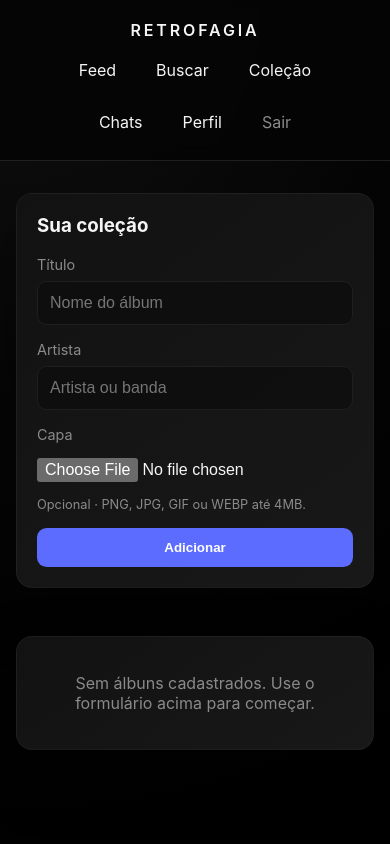
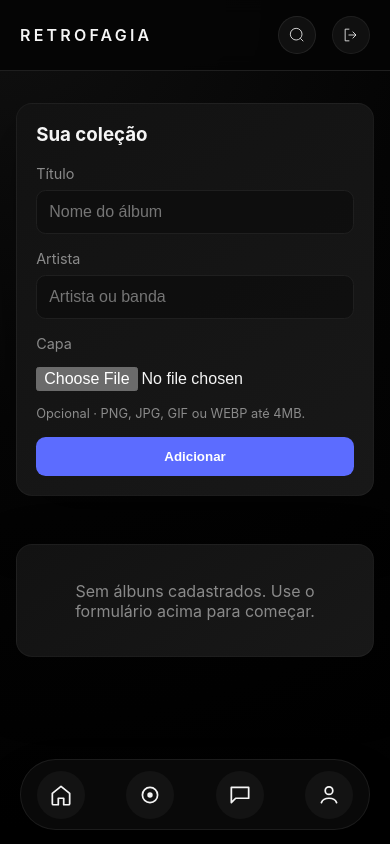
Before and after one commit to jorgerpg/retrofagia, a Flask app: page /albums in a window 390 px wide. Run offline with Flask 3, Linux system fonts and the light colour scheme; the visitor is signed in with stand-in values (Sample User, id 1); data that the repository does not hold is empty; some libraries are stand-ins or nearby versions.

Commit message:
improved responsive

```diff
--- a/app/static/style.css
+++ b/app/static/style.css
@@ -23,6 +23,19 @@ body {
   font-family: "Inter", "Helvetica Neue", Arial, sans-serif;
   background: radial-gradient(circle at top left, #111 0%, #050505 45%, #000 100%);
   color: var(--text);
+  padding-bottom: 88px;
+}
+
+.sr-only {
+  position: absolute;
+  width: 1px;
+  height: 1px;
+  padding: 0;
+  margin: -1px;
+  overflow: hidden;
+  clip: rect(0, 0, 0, 0);
+  white-space: nowrap;
+  border: 0;
 }
 
 a {
@@ -38,6 +51,8 @@ a:hover {
   display: flex;
   justify-content: space-between;
   align-items: center;
+  flex-wrap: wrap;
+  gap: 1rem;
   padding: 1.25rem 2rem;
   background: rgba(5, 5, 5, 0.9);
   border-bottom: 1px solid var(--border);
@@ -49,28 +64,109 @@ a:hover {
 
 .brand {
   font-weight: 600;
-  letter-spacing: 0.18rem;
+  letter-spacing: 0.2rem;
   text-transform: uppercase;
 }
 
-.nav-links {
+.brand-row {
+  display: flex;
+  align-items: center;
+  gap: 0.75rem;
+  flex: 1 1 220px;
+  min-width: 0;
+  justify-content: space-between;
+}
+
+.search-button,
+.logout-button {
+  display: inline-flex;
+  align-items: center;
+  justify-content: center;
+  width: 40px;
+  height: 40px;
+  border-radius: 999px;
+  border: 1px solid rgba(255, 255, 255, 0.08);
+  background: rgba(255, 255, 255, 0.05);
+  transition: background 160ms ease, border-color 160ms ease, transform 160ms ease;
+}
+
+.search-button:hover,
+.search-button:focus-visible,
+.logout-button:hover,
+.logout-button:focus-visible {
+  background: rgba(92, 108, 255, 0.18);
+  border-color: rgba(92, 108, 255, 0.4);
+}
+
+.logout-button {
+  margin-left: auto;
+  border-color: rgba(255, 255, 255, 0.06);
+}
+
+.logout-button:hover,
+.logout-button:focus-visible {
+  background: rgba(255, 92, 138, 0.2);
+  border-color: rgba(255, 92, 138, 0.5);
+}
+
+.search-button svg,
+.logout-button svg {
+  width: 20px;
+  height: 20px;
+  stroke: currentColor;
+  fill: none;
+}
+
+.bottom-nav {
+  position: fixed;
+  bottom: 16px;
+  left: 50%;
+  transform: translateX(-50%);
   display: flex;
   gap: 1rem;
-  align-items: center;
+  padding: 0.75rem 1.4rem;
+  background: rgba(10, 10, 10, 0.92);
+  border-radius: 999px;
+  border: 1px solid rgba(255, 255, 255, 0.08);
+  box-shadow: 0 24px 40px rgba(0, 0, 0, 0.45);
+  backdrop-filter: blur(14px);
+  z-index: 11;
+  width: min(420px, calc(100% - 3rem));
 }
 
-.nav-links a {
-  padding: 0.5rem 0.75rem;
-  border-radius: 0.5rem;
-  transition: background 160ms ease;
+.bottom-nav-item {
+  display: inline-flex;
+  align-items: center;
+  justify-content: center;
+  width: 52px;
+  height: 52px;
+  border-radius: 999px;
+  border: 1px solid transparent;
+  background: rgba(255, 255, 255, 0.04);
+  transition: background 160ms ease, border-color 160ms ease, transform 160ms ease;
 }
 
-.nav-links a:hover {
-  background: rgba(92, 108, 255, 0.16);
+.bottom-nav-item:hover,
+.bottom-nav-item:focus-visible {
+  background: rgba(92, 108, 255, 0.2);
+  border-color: rgba(92, 108, 255, 0.35);
 }
 
-.nav-links .logout {
-  color: var(--muted);
+.bottom-nav-item svg {
+  width: 26px;
+  height: 26px;
+  stroke: currentColor;
+  stroke-width: 1.6;
+  stroke-linecap: round;
+  stroke-linejoin: round;
+  fill: none;
+}
+
+.bottom-nav-item.avatar img {
+  width: 100%;
+  height: 100%;
+  border-radius: 999px;
+  object-fit: cover;
 }
 
 .content {
@@ -730,36 +841,111 @@ button.ghost.danger:hover,
   }
 }
 
-@media (max-width: 600px) {
+@media (max-width: 720px) {
+  body {
+    padding-bottom: 96px;
+  }
+
   .topbar {
-    flex-direction: column;
+    padding: 1rem 1.25rem;
+  }
+
+  .brand-row {
+    flex: 1 1 auto;
+  }
+
+  .search-button,
+  .logout-button {
+    width: 38px;
+    height: 38px;
+  }
+
+  .bottom-nav {
+    width: calc(100% - 2.5rem);
+    bottom: 14px;
+    padding: 0.65rem 1rem;
+    justify-content: space-between;
+  }
+
+  .bottom-nav-item {
+    width: 48px;
+    height: 48px;
+  }
+
+  .content {
+    padding-bottom: 4rem;
+  }
+
+  .card {
+    padding: 1rem;
+  }
+
+  .form {
+    gap: 1rem;
+  }
+
+  .review-card {
     gap: 0.75rem;
   }
 
-  .nav-links {
+  .review-card header {
     flex-wrap: wrap;
-    justify-content: center;
+    gap: 0.6rem;
   }
 
+  .review-rating {
+    order: 2;
+    width: 100%;
+    display: flex;
+    flex-wrap: wrap;
+    gap: 0.18rem;
+  }
+
+  .review-album {
+    grid-template-columns: minmax(0, 68px) minmax(0, 1fr);
+    gap: 0.75rem;
+  }
+
+  .review-album img {
+    width: 68px;
+    height: 68px;
+  }
+
+  .album-card {
+    grid-template-columns: 60px 1fr;
+    gap: 0.75rem;
+  }
+
+  .album-card form {
+    grid-column: 1 / -1;
+    justify-self: end;
+  }
+
+  .album-card .album-link,
+  .album-card img,
+  .album-cover-placeholder {
+    width: 60px;
+    height: 60px;
+  }
+
+  .album-cover-placeholder.large {
+    max-width: 180px;
+  }
+}
+
+@media (max-width: 600px) {
   .content {
     padding: 0 1rem 2rem;
   }
 
   .card {
-    padding: 1.25rem;
-  }
-
-  .review-album {
-    grid-template-columns: 72px 1fr;
-  }
-
-  .album-card {
-    grid-template-columns: 72px 1fr auto;
+    padding: 1.2rem;
   }
 
   .review-footer {
     flex-direction: column;
     align-items: flex-start;
+    gap: 0.5rem;
   }
 
   .inline-comment {
--- a/app/templates/base.html
+++ b/app/templates/base.html
@@ -8,16 +8,22 @@
   </head>
   <body>
     <header class="topbar">
-      <div class="brand">retrofagia</div>
+      <div class="brand-row">
+        <div class="brand">retrofagia</div>
+        {% if current_user.is_authenticated %}
+        <a href="{{ url_for('main.search') }}" class="search-button" aria-label="Buscar">
+          <svg viewBox="0 0 24 24">
+            <path d="M11 4a7 7 0 1 1 0 14 7 7 0 0 1 0-14zm8.5 15.5L16 16" fill="none"/>
+          </svg>
+        </a>
+        {% endif %}
+      </div>
       {% if current_user.is_authenticated %}
-      <nav class="nav-links">
-        <a href="{{ url_for('main.feed') }}">Feed</a>
-        <a href="{{ url_for('main.search') }}">Buscar</a>
-        <a href="{{ url_for('main.albums') }}">Coleção</a>
-        <a href="{{ url_for('main.chat') }}">Chats</a>
-        <a href="{{ url_for('main.edit_profile') }}">Perfil</a>
-        <a class="logout" href="{{ url_for('auth.logout') }}">Sair</a>
-      </nav>
+      <a class="logout-button" href="{{ url_for('auth.logout') }}" aria-label="Sair">
+        <svg viewBox="0 0 24 24">
+          <path d="M10 5h-5v14h5M14 16l4-4-4-4M18 12H9" fill="none"/>
+        </svg>
+      </a>
       {% endif %}
     </header>
 
@@ -34,5 +40,39 @@
 
       {% block content %}{% endblock %}
     </main>
+    {% if current_user.is_authenticated %}
+    <nav class="bottom-nav" aria-label="Navegação inferior">
+      <a href="{{ url_for('main.feed') }}" class="bottom-nav-item">
+        <span class="sr-only">Feed</span>
+        <svg viewBox="0 0 24 24" aria-hidden="true">
+          <path d="M4 10.5 12 4l8 6.5V20a1 1 0 0 1-1 1h-4.5v-6h-5v6H5a1 1 0 0 1-1-1z" fill="none"/>
+        </svg>
+      </a>
+      <a href="{{ url_for('main.albums') }}" class="bottom-nav-item">
+        <span class="sr-only">Coleção</span>
+        <svg viewBox="0 0 24 24" aria-hidden="true">
+          <circle cx="12" cy="12" r="7" fill="none" stroke="currentColor"/>
+          <circle cx="12" cy="12" r="2.5" fill="currentColor" stroke="none"/>
+        </svg>
+      </a>
+      <a href="{{ url_for('main.chat') }}" class="bottom-nav-item">
+        <span class="sr-only">Chats</span>
+        <svg viewBox="0 0 24 24" aria-hidden="true">
+          <path d="M4 5h16v10H8l-4 4z" fill="none"/>
+        </svg>
+      </a>
+      <a href="{{ url_for('main.edit_profile') }}" class="bottom-nav-item avatar">
+        <span class="sr-only">Perfil</span>
+        {% if current_user.avatar_url %}
+        <img src="{{ current_user.avatar_url | image_url }}" alt="" aria-hidden="true"/>
+        {% else %}
+        <svg viewBox="0 0 24 24" aria-hidden="true">
+          <circle cx="12" cy="8" r="3.5" fill="none"/>
+          <path d="M5 19c1.5-4 5.5-4 7-4s5.5 0 7 4" fill="none"/>
+        </svg>
+        {% endif %}
+      </a>
+    </nav>
+    {% endif %}
   </body>
 </html>
```
Also changed, not shown: other parts of app/static/style.css (+28 -3 lines).
